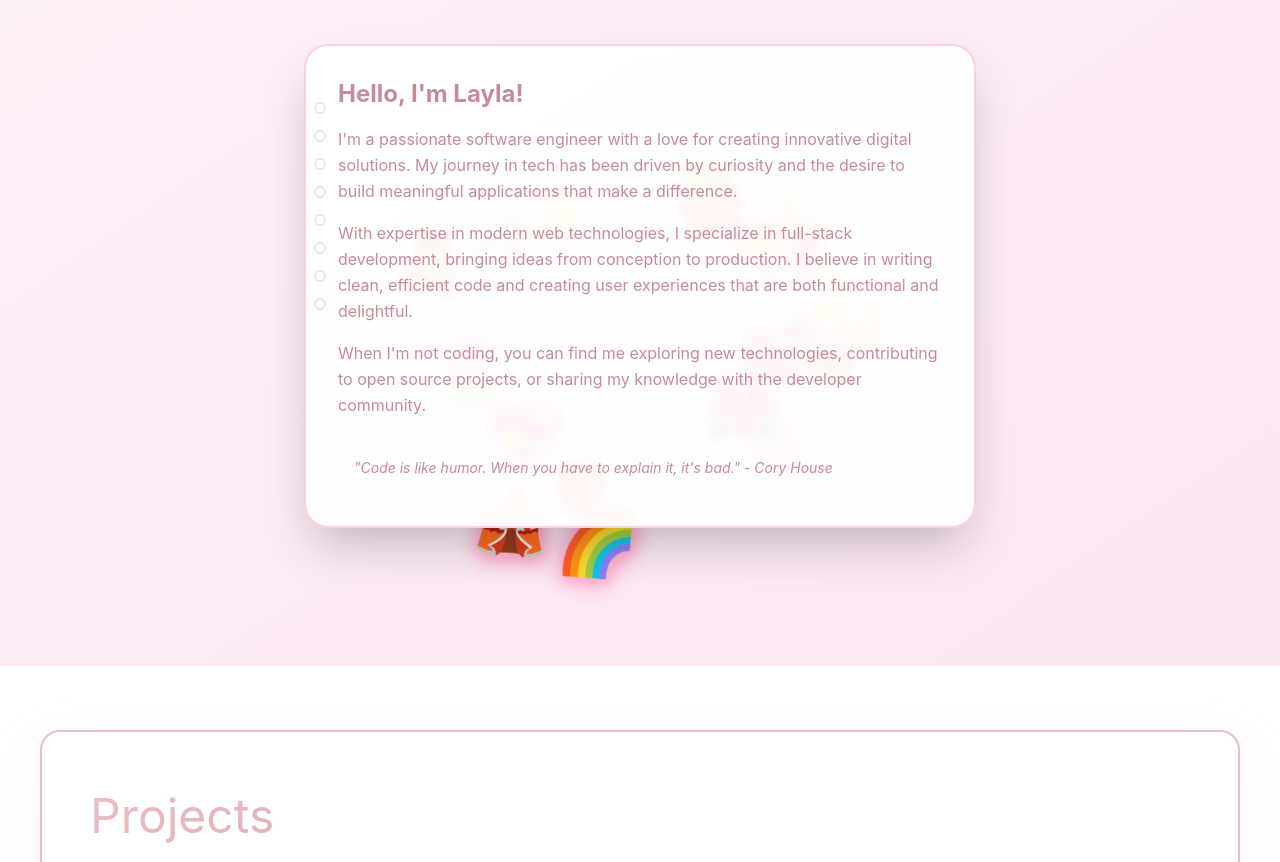
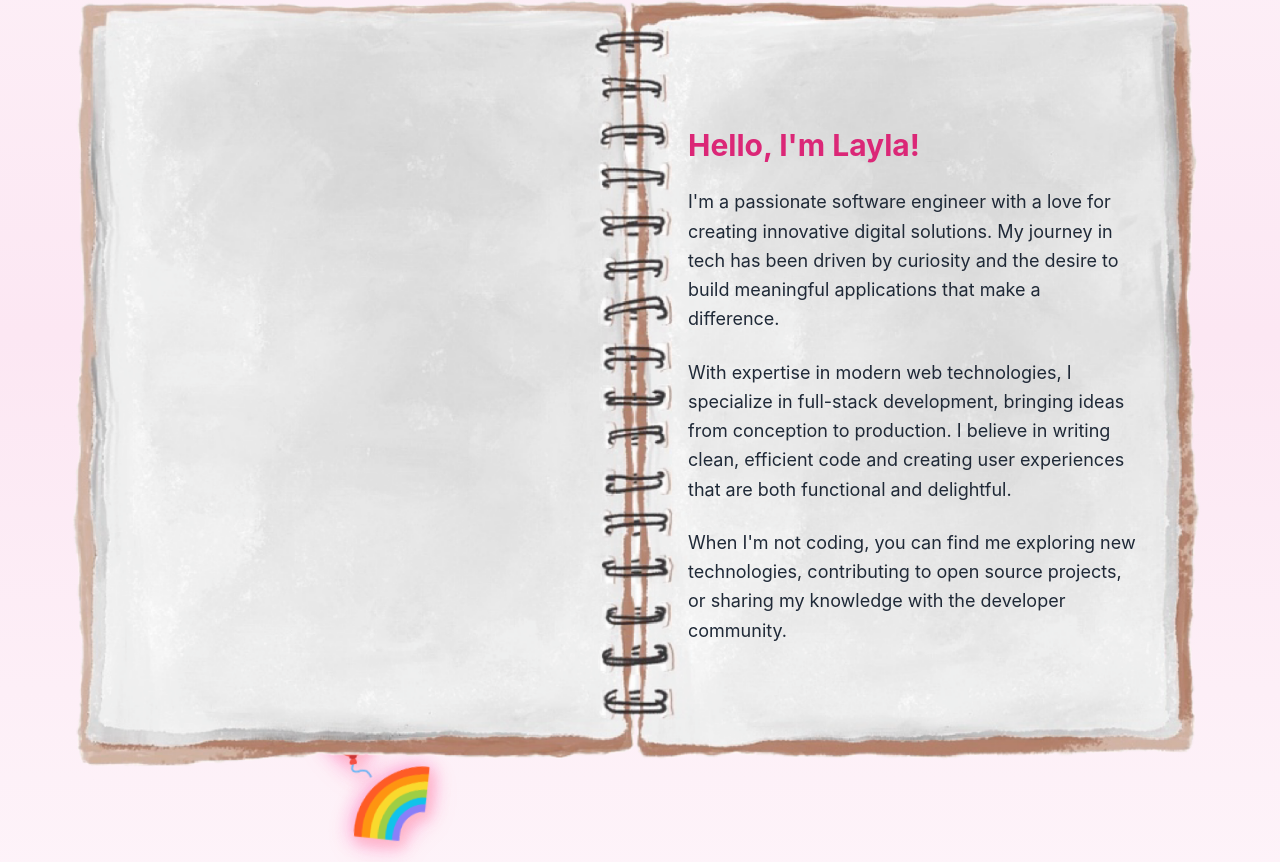
Before and after one commit to codedbycupidity/portfolio, a React (Vite) app: page / in a window 1280 px wide. Shown: the part 1078-1940 px from the top of the page. Built offline with nearby package versions, Linux system fonts and the light colour scheme.

Commit message:
add journal

```diff
--- a/src/components/AboutSection.tsx
+++ b/src/components/AboutSection.tsx
@@ -1,5 +1,5 @@
 import { useEffect, useState, useRef } from 'react';
-import { Card } from './ui/card';
+import journalImage from '../assets/journal.PNG';
 
 const AboutSection = () => {
   const [scrollProgress, setScrollProgress] = useState(0);
@@ -29,22 +29,22 @@ const AboutSection = () => {
   }, []);
 
   const stickers = [
-    { id: 1, emoji: '🐰', initialX: -90, initialY: -30, finalX: -320, finalY: -120 },
-    { id: 2, emoji: '🎀', initialX: 90, initialY: -20, finalX: 340, finalY: -100 },
-    { id: 3, emoji: '💖', initialX: -70, initialY: 110, finalX: -280, finalY: 280 },
-    { id: 4, emoji: '🌸', initialX: 100, initialY: 130, finalX: 320, finalY: 310 },
-    { id: 5, emoji: '🌷', initialX: -110, initialY: 60, finalX: -380, finalY: 180 },
-    { id: 6, emoji: '💕', initialX: 80, initialY: 40, finalX: 350, finalY: 140 },
-    { id: 7, emoji: '✨', initialX: -50, initialY: -50, finalX: -220, finalY: -140 },
-    { id: 8, emoji: '🌺', initialX: 60, initialY: 90, finalX: 260, finalY: 220 },
-    { id: 9, emoji: '🎈', initialX: -30, initialY: 160, finalX: -170, finalY: 380 },
-    { id: 10, emoji: '🦋', initialX: 120, initialY: 50, finalX: 420, finalY: 130 },
-    { id: 11, emoji: '🧸', initialX: -140, initialY: -10, finalX: -450, finalY: -80 },
-    { id: 12, emoji: '🍓', initialX: 40, initialY: -60, finalX: 180, finalY: -180 },
-    { id: 13, emoji: '🌈', initialX: -20, initialY: 200, finalX: -120, finalY: 450 },
-    { id: 14, emoji: '💫', initialX: 130, initialY: 10, finalX: 480, finalY: 60 },
-    { id: 15, emoji: '🎪', initialX: -80, initialY: 180, finalX: -300, finalY: 420 },
-    { id: 16, emoji: '🌙', initialX: 70, initialY: -40, finalX: 300, finalY: -160 },
+    { id: 1, emoji: '🐰', initialX: -250, initialY: -100, finalX: -800, finalY: -400 },
+    { id: 2, emoji: '🎀', initialX: 250, initialY: -80, finalX: 850, finalY: -350 },
+    { id: 3, emoji: '💖', initialX: -220, initialY: 280, finalX: -750, finalY: 200 },
+    { id: 4, emoji: '🌸', initialX: 260, initialY: 300, finalX: 800, finalY: 250 },
+    { id: 5, emoji: '🌷', initialX: -280, initialY: 150, finalX: -700, finalY: -50 },
+    { id: 6, emoji: '💕', initialX: 240, initialY: 120, finalX: 750, finalY: 50 },
+    { id: 7, emoji: '✨', initialX: -200, initialY: -150, finalX: -650, finalY: -250 },
+    { id: 8, emoji: '🌺', initialX: 220, initialY: 240, finalX: 700, finalY: 150 },
+    { id: 9, emoji: '🎈', initialX: -160, initialY: 350, finalX: -600, finalY: 350 },
+    { id: 10, emoji: '🦋', initialX: 280, initialY: 140, finalX: 650, finalY: -100 },
+    { id: 11, emoji: '🧸', initialX: -300, initialY: -50, finalX: -550, finalY: -150 },
+    { id: 12, emoji: '🍓', initialX: 180, initialY: -200, finalX: 600, finalY: -200 },
+    { id: 13, emoji: '🌈', initialX: -140, initialY: 400, finalX: -500, finalY: 450 },
+    { id: 14, emoji: '💫', initialX: 290, initialY: 50, finalX: 550, finalY: 400 },
+    { id: 15, emoji: '🎪', initialX: -240, initialY: 380, finalX: -450, finalY: 100 },
+    { id: 16, emoji: '🌙', initialX: 230, initialY: -120, finalX: 500, finalY: -450 },
   ];
 
   const getStickerStyle = (sticker: typeof stickers[0]) => {
@@ -66,7 +66,7 @@ const AboutSection = () => {
   };
 
   return (
-    <section id="about" ref={sectionRef} className="min-h-screen py-20 bg-gradient-to-br from-pink-50 to-pink-100">
+    <section id="about" ref={sectionRef} className="min-h-screen py-20 bg-gradient-to-b from-pink-50 via-pink-100 to-pink-100/50">
       <div className="container mx-auto px-6">
         <h2 className="text-4xl font-bold text-center mb-16 text-foreground">About Me</h2>
 
@@ -84,55 +84,41 @@ const AboutSection = () => {
             ))}
           </div>
 
-          {/* Journal */}
-          <Card className="max-w-2xl p-8 bg-white shadow-2xl relative z-20 border-2 border-pink-200 rounded-3xl backdrop-blur-sm bg-white/95">
-            <div className="relative">
-              {/* Journal lines */}
-              <div className="absolute inset-0 pointer-events-none">
-                {Array.from({ length: 15 }).map((_, i) => (
+          {/* Journal with PNG background */}
           <div
-                    key={i}
-                    className="h-px bg-muted-foreground/20 mb-6"
-                    style={{ marginTop: `${i * 24 + 16}px` }}
-                  />
-                ))}
-              </div>
-
-              {/* Journal holes */}
-              <div className="absolute -left-6 top-0 bottom-0 w-4 flex flex-col justify-start gap-4 pt-6">
-                {Array.from({ length: 8 }).map((_, i) => (
-                  <div
-                    key={i}
-                    className="w-3 h-3 rounded-full bg-muted border-2 border-border"
-                  />
-                ))}
-              </div>
-
-              {/* Content */}
-              <div className="relative z-10 leading-relaxed text-foreground">
-                <h3 className="text-2xl font-bold mb-4 text-primary">Hello, I'm Layla!</h3>
-                <p className="mb-4">
+            className="max-w-6xl w-full relative z-20 rounded-lg overflow-hidden"
+            style={{
+              backgroundImage: `url(${journalImage})`,
+              backgroundSize: 'cover',
+              backgroundPosition: 'center',
+              backgroundRepeat: 'no-repeat',
+              minHeight: '600px'
+            }}
+          >
+            {/* Content overlay - positioned on the right */}
+            <div className="relative p-8 md:p-12 flex items-center justify-end min-h-[800px]">
+              <div className="max-w-md w-full mr-4 md:mr-8">
+                <div className="space-y-6 text-gray-800">
+                  <h3 className="text-3xl font-bold mb-6 text-pink-600">Hello, I'm Layla!</h3>
+                  <p className="text-lg leading-relaxed">
                     I'm a passionate software engineer with a love for creating innovative digital solutions.
                     My journey in tech has been driven by curiosity and the desire to build meaningful applications
                     that make a difference.
                   </p>
-                <p className="mb-4">
+                  <p className="text-lg leading-relaxed">
                     With expertise in modern web technologies, I specialize in full-stack development,
                     bringing ideas from conception to production. I believe in writing clean, efficient code
                     and creating user experiences that are both functional and delightful.
                   </p>
-                <p className="mb-4">
+                  <p className="text-lg leading-relaxed">
                     When I'm not coding, you can find me exploring new technologies, contributing to open source
                     projects, or sharing my knowledge with the developer community.
                   </p>
-                <div className="mt-6 p-4 bg-muted/50 rounded-lg">
-                  <p className="text-sm text-muted-foreground italic">
-                    "Code is like humor. When you have to explain it, it's bad." - Cory House
-                  </p>
+
                 </div>
               </div>
             </div>
-          </Card>
+          </div>
         </div>
       </div>
     </section>
--- a/src/components/Projects.tsx
+++ b/src/components/Projects.tsx
@@ -35,10 +35,10 @@ const Projects = () => {
   ];
 
   return (
-    <section id="projects" className="section">
-      <div className="section-content">
-        <h2>Projects</h2>
-        <p className="text-center mb-8">
+    <section id="projects" className="min-h-screen py-20 bg-gradient-to-b from-pink-100/50 via-pink-50/30 to-white">
+      <div className="container mx-auto px-6">
+        <h2 className="text-4xl font-bold text-center mb-4 text-foreground">Projects</h2>
+        <p className="text-center mb-12 text-lg text-gray-600">
           Here are some of the projects I've worked on recently
         </p>
 
```
Also changed, not shown: src/assets/journal.PNG (added). Lines whose indentation alone changed are shown as unchanged.
